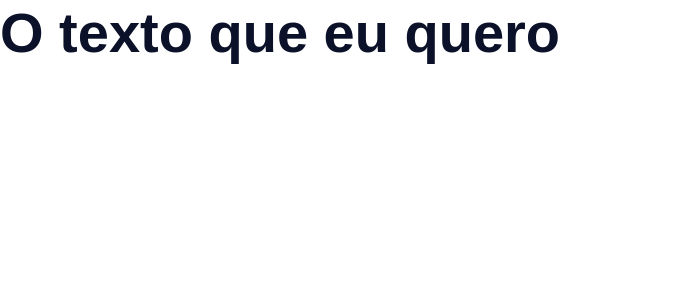
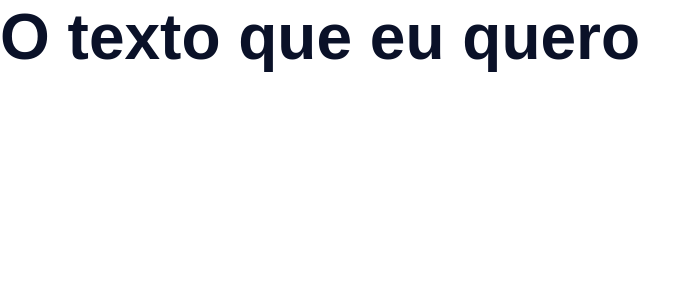
Before and after one commit to Shystra/React_Front-end, a React (Create React App) app in the folder project/: page / in a window 1280 px wide. Shown: the top 300 px of the page, without its empty margins (0-699 px from the left). Built offline with nearby package versions, Linux system fonts and the light colour scheme.

Commit message:
heading tests

```diff
--- a/project/src/components/Heading/index.jsx
+++ b/project/src/components/Heading/index.jsx
@@ -3,7 +3,7 @@ import * as Styled from './styles';
 
 export const Heading = ({
   children,
-  corlorDark = true,
+  colorDark = true,
   as = 'h1',
   size = 'huge',
   uppercase = false,
@@ -11,7 +11,7 @@ export const Heading = ({
 }) => {
 
   return <Styled.Title
-    colorDark={corlorDark}
+    colorDark={colorDark}
       as={as}
         size={size}
           uppercase={uppercase}
@@ -23,7 +23,7 @@ export const Heading = ({
 
 Heading.propTypes = {
   children: P.node.isRequired,
-  corlorDark: P.bool,
+  colorDark: P.bool,
   as: P.oneOf(['h1', 'h2', 'h3', 'h4', 'h5', 'h6']),
   size: P.oneOf(['small', 'medium', 'big', 'huge']),
   uppercase: P.bool,
--- a/project/src/components/Heading/styles.js
+++ b/project/src/components/Heading/styles.js
@@ -12,18 +12,18 @@ const titleSize = {
 
 
   huge: (theme) => css`
-    font-size: ${theme.font.sizes.huge};
-
+    font-size: ${theme.font.sizes.xhuge};
+    ${mediaFont(theme)};
   `,
 
   big: (theme) => css`
     font-size: ${theme.font.sizes.xlarge};
-    ${mediaFont(theme)};`,
+    `,
 };
 
 const mediaFont = (theme) => css`
   @media ${theme.media.lteMedium} {
-    font-size: ${theme.font.sizes.huge};
+    font-size: ${theme.font.sizes.xlarge};
     background: purple;
 
   }
```
Also changed, not shown: 1 other file (tests, documents, lock files or other folders).
